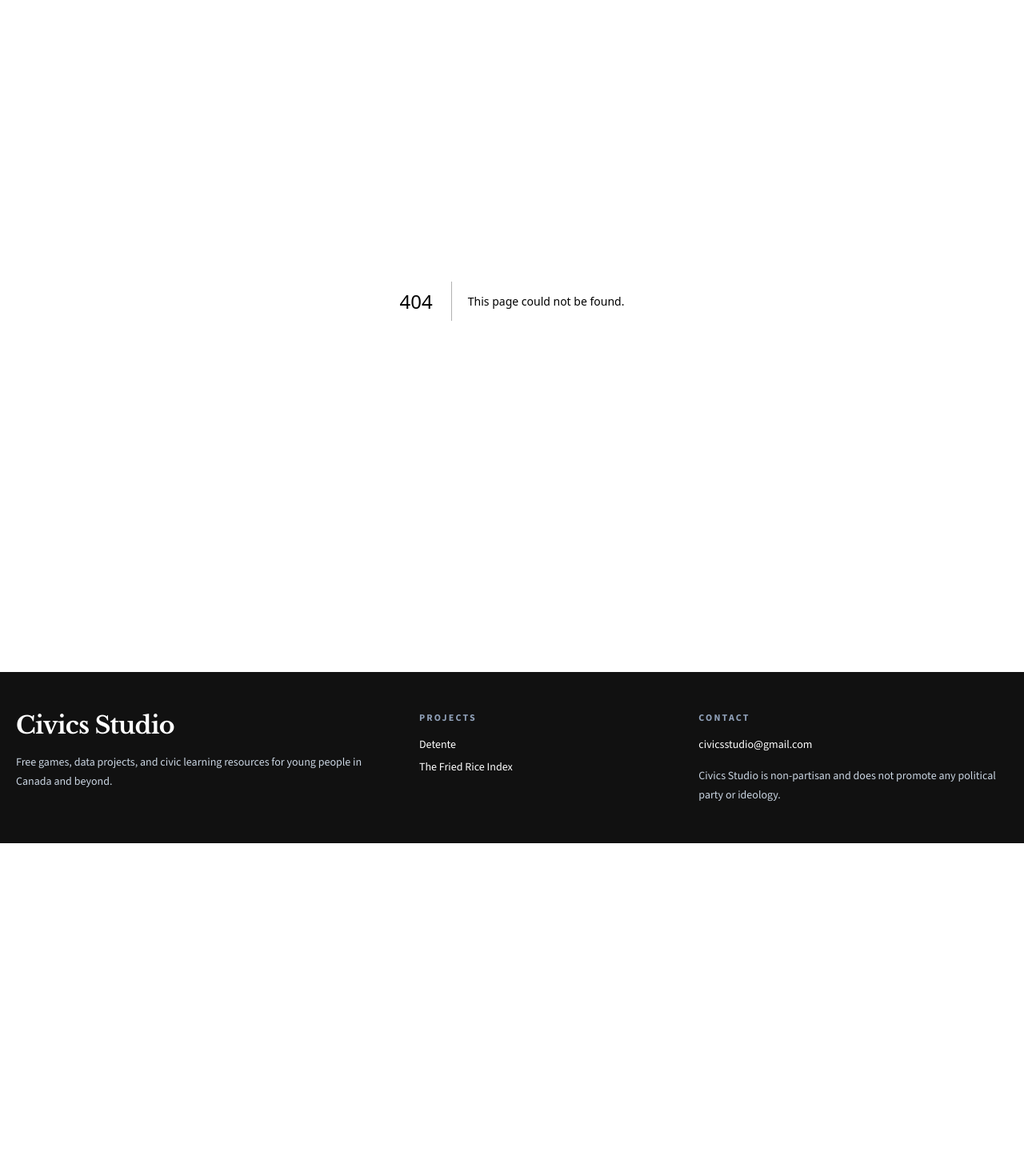
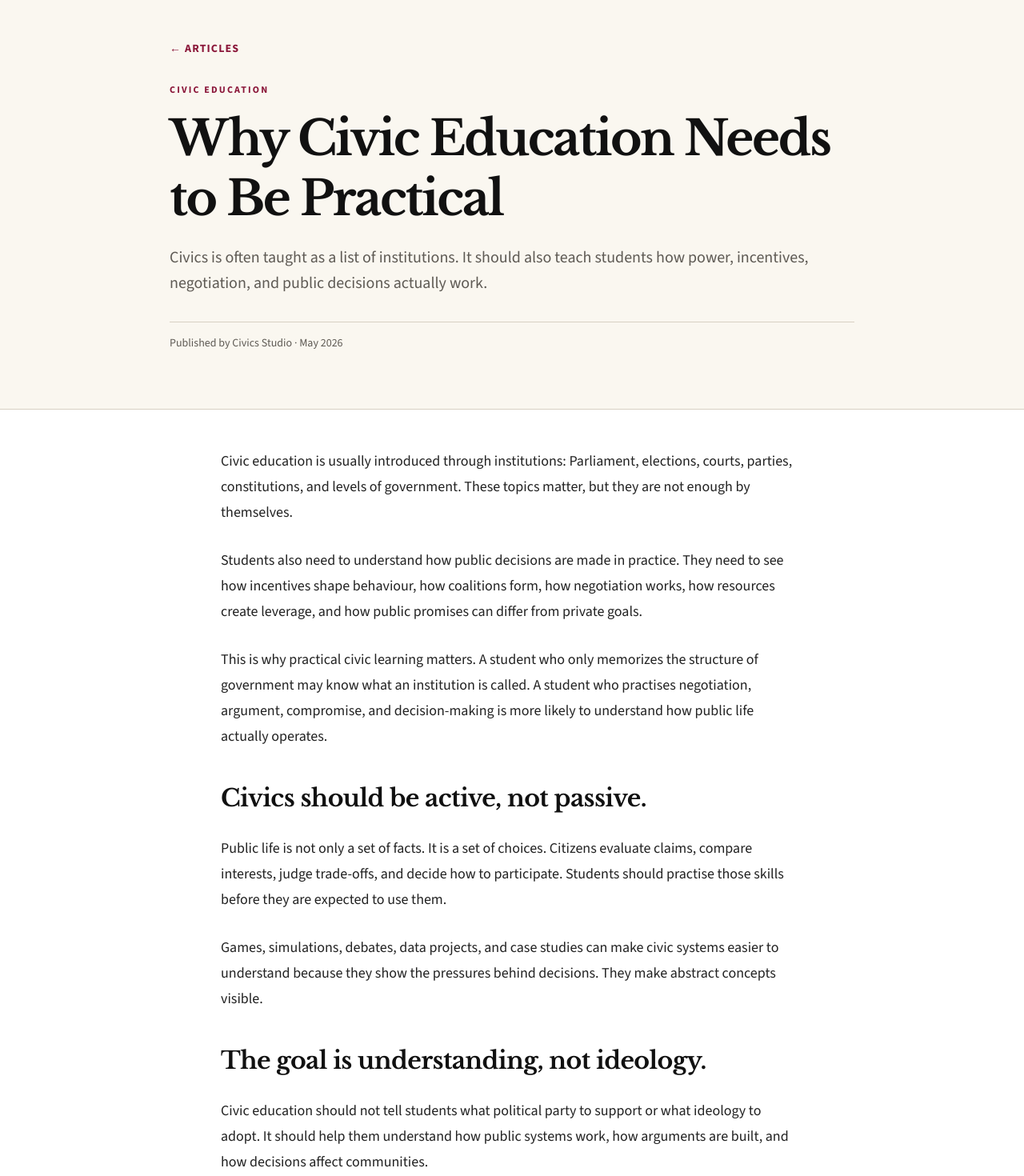
Before and after one commit to gchang250/civics-studio, a Next.js app: page /articles/why-civics-matters in a window 1280 px wide. Before the commit this address had no page. Shown: the part 260-1730 px from the top of the page at 80% size. Before the commit the page ends 1314 px from the top, so only its background shows below. Built offline with nearby package versions, Linux system fonts and the light colour scheme.

Commit message:
Add articles section

```diff
--- /dev/null
+++ b/app/articles/page.tsx
@@ -0,0 +1,82 @@
+import Link from "next/link";
+
+const articles = [
+  {
+    title: "Why Civic Education Needs to Be Practical",
+    description:
+      "Civics is often taught as a list of institutions. It should also teach students how power, incentives, negotiation, and public decisions actually work.",
+    href: "/articles/why-civics-matters",
+    category: "Civic Education",
+    date: "May 2026",
+  },
+];
+
+export default function ArticlesPage() {
+  return (
+    <div>
+      <section className="border-b border-[#D8D0C3] bg-[#FAF7F0]">
+        <div className="mx-auto max-w-7xl px-5 py-14 md:py-18">
+          <p className="text-xs font-bold uppercase tracking-[0.18em] text-[#8A1538]">
+            Articles
+          </p>
+
+          <h1 className="serif mt-4 max-w-5xl text-5xl font-bold leading-tight tracking-[-0.035em] text-[#111111] md:text-6xl">
+            Essays and explainers on civics, economics, and public life.
+          </h1>
+
+          <p className="mt-5 max-w-3xl text-lg leading-8 text-[#5E5A54]">
+            Civics Studio articles explain public systems, political ideas, and
+            economic issues in a clear, student-friendly way.
+          </p>
+        </div>
+      </section>
+
+      <section className="bg-white">
+        <div className="mx-auto max-w-7xl px-5 py-12">
+          <div className="mb-8 border-b border-[#111111] pb-4">
+            <p className="text-xs font-bold uppercase tracking-[0.18em] text-[#8A1538]">
+              Latest
+            </p>
+
+            <h2 className="serif mt-2 text-3xl font-bold tracking-[-0.02em] text-[#111111]">
+              Recent articles
+            </h2>
+          </div>
+
+          <div className="divide-y divide-[#D8D0C3] border-y border-[#D8D0C3]">
+            {articles.map((article) => (
+              <Link
+                key={article.href}
+                href={article.href}
+                className="grid gap-6 bg-[#FAF7F0] px-5 py-7 transition hover:bg-white md:grid-cols-[0.25fr_1fr_0.15fr]"
+              >
+                <div>
+                  <p className="text-xs font-bold uppercase tracking-[0.18em] text-[#8A1538]">
+                    {article.category}
+                  </p>
+                  <p className="mt-2 text-sm text-[#5E5A54]">
+                    {article.date}
+                  </p>
+                </div>
+
+                <div>
+                  <h2 className="serif text-3xl font-bold tracking-[-0.025em] text-[#111111]">
+                    {article.title}
+                  </h2>
+
+                  <p className="mt-3 max-w-3xl leading-7 text-[#5E5A54]">
+                    {article.description}
+                  </p>
+                </div>
+
+                <p className="text-sm font-bold uppercase tracking-[0.08em] text-[#111111]">
+                  Read →
+                </p>
+              </Link>
+            ))}
+          </div>
+        </div>
+      </section>
+    </div>
+  );
+}
--- /dev/null
+++ b/app/articles/why-civics-matters/page.tsx
@@ -0,0 +1,107 @@
+import Link from "next/link";
+
+export default function WhyCivicsMattersArticlePage() {
+  return (
+    <article>
+      <section className="border-b border-[#D8D0C3] bg-[#FAF7F0]">
+        <div className="mx-auto max-w-4xl px-5 py-14 md:py-18">
+          <Link
+            href="/articles"
+            className="text-sm font-bold uppercase tracking-[0.08em] text-[#8A1538] hover:underline"
+          >
+            ← Articles
+          </Link>
+
+          <p className="mt-8 text-xs font-bold uppercase tracking-[0.18em] text-[#8A1538]">
+            Civic Education
+          </p>
+
+          <h1 className="serif mt-4 text-5xl font-bold leading-tight tracking-[-0.04em] text-[#111111] md:text-6xl">
+            Why Civic Education Needs to Be Practical
+          </h1>
+
+          <p className="mt-5 text-xl leading-8 text-[#5E5A54]">
+            Civics is often taught as a list of institutions. It should also
+            teach students how power, incentives, negotiation, and public
+            decisions actually work.
+          </p>
+
+          <div className="mt-8 border-t border-[#D8D0C3] pt-4 text-sm text-[#5E5A54]">
+            <p>Published by Civics Studio · May 2026</p>
+          </div>
+        </div>
+      </section>
+
+      <section className="bg-white">
+        <div className="mx-auto max-w-3xl px-5 py-12">
+          <div className="space-y-7 text-lg leading-8 text-[#222222]">
+            <p>
+              Civic education is usually introduced through institutions:
+              Parliament, elections, courts, parties, constitutions, and levels
+              of government. These topics matter, but they are not enough by
+              themselves.
+            </p>
+
+            <p>
+              Students also need to understand how public decisions are made in
+              practice. They need to see how incentives shape behaviour, how
+              coalitions form, how negotiation works, how resources create
+              leverage, and how public promises can differ from private goals.
+            </p>
+
+            <p>
+              This is why practical civic learning matters. A student who only
+              memorizes the structure of government may know what an institution
+              is called. A student who practises negotiation, argument,
+              compromise, and decision-making is more likely to understand how
+              public life actually operates.
+            </p>
+
+            <h2 className="serif pt-4 text-3xl font-bold tracking-[-0.02em] text-[#111111]">
+              Civics should be active, not passive.
+            </h2>
+
+            <p>
+              Public life is not only a set of facts. It is a set of choices.
+              Citizens evaluate claims, compare interests, judge trade-offs, and
+              decide how to participate. Students should practise those skills
+              before they are expected to use them.
+            </p>
+
+            <p>
+              Games, simulations, debates, data projects, and case studies can
+              make civic systems easier to understand because they show the
+              pressures behind decisions. They make abstract concepts visible.
+            </p>
+
+            <h2 className="serif pt-4 text-3xl font-bold tracking-[-0.02em] text-[#111111]">
+              The goal is understanding, not ideology.
+            </h2>
+
+            <p>
+              Civic education should not tell students what political party to
+              support or what ideology to adopt. It should help them understand
+              how public systems work, how arguments are built, and how
+              decisions affect communities.
+            </p>
+
+            <p>
+              Civics Studio is built around that principle. The goal is to make
+              civic and economic learning practical, accessible, and
+              non-partisan.
+            </p>
+          </div>
+
+          <div className="mt-12 border-t border-[#D8D0C3] pt-8">
+            <Link
+              href="/articles"
+              className="text-sm font-bold uppercase tracking-[0.08em] text-[#111111] hover:text-[#8A1538]"
+            >
+              Back to articles →
+            </Link>
+          </div>
+        </div>
+      </section>
+    </article>
+  );
+}
--- a/app/layout.tsx
+++ b/app/layout.tsx
@@ -38,6 +38,7 @@ const navItems = [
   { href: "/", label: "Home" },
   { href: "/mission", label: "Mission" },
   { href: "/projects", label: "Projects" },
+  { href: "/articles", label: "Articles" },
   { href: "/resources", label: "Resources" },
   { href: "/about", label: "About" },
   { href: "/contact", label: "Contact" },
```
